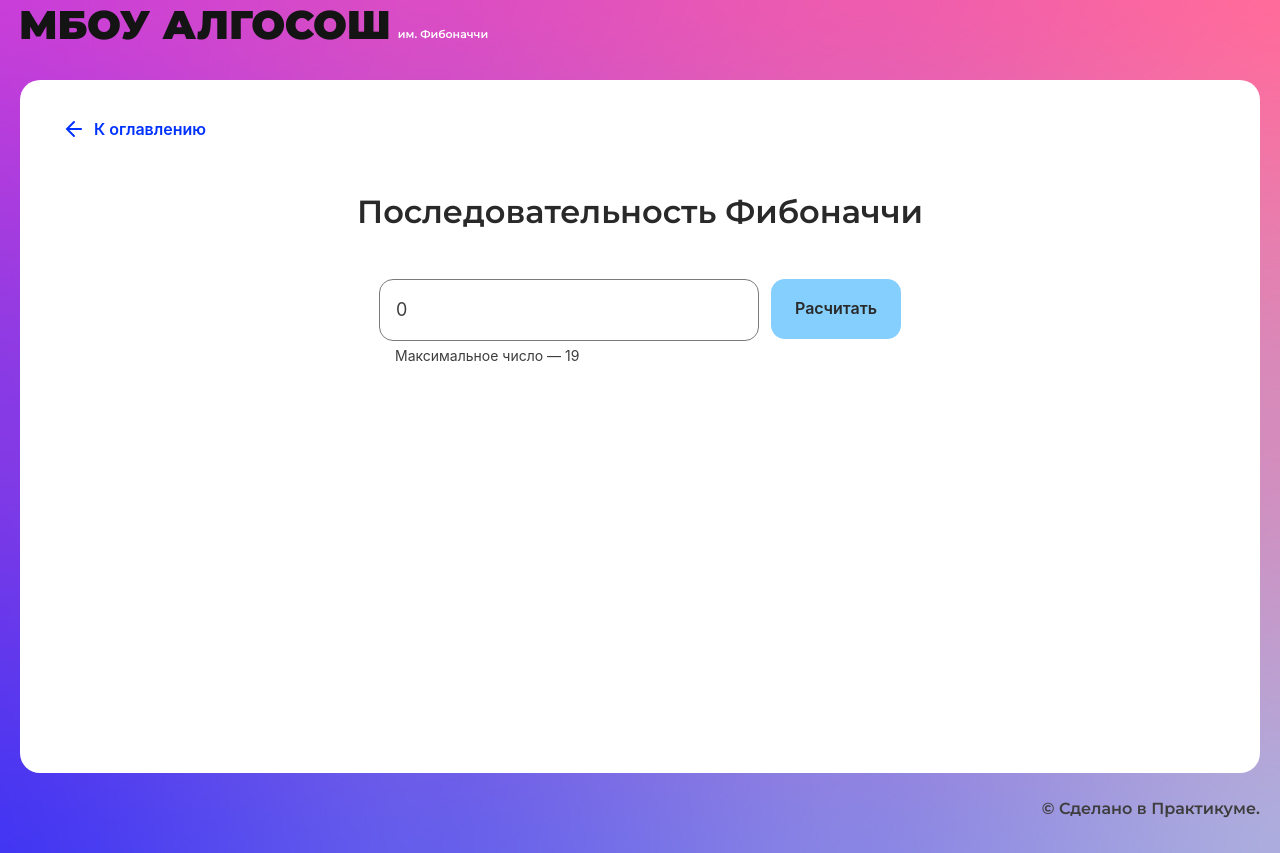
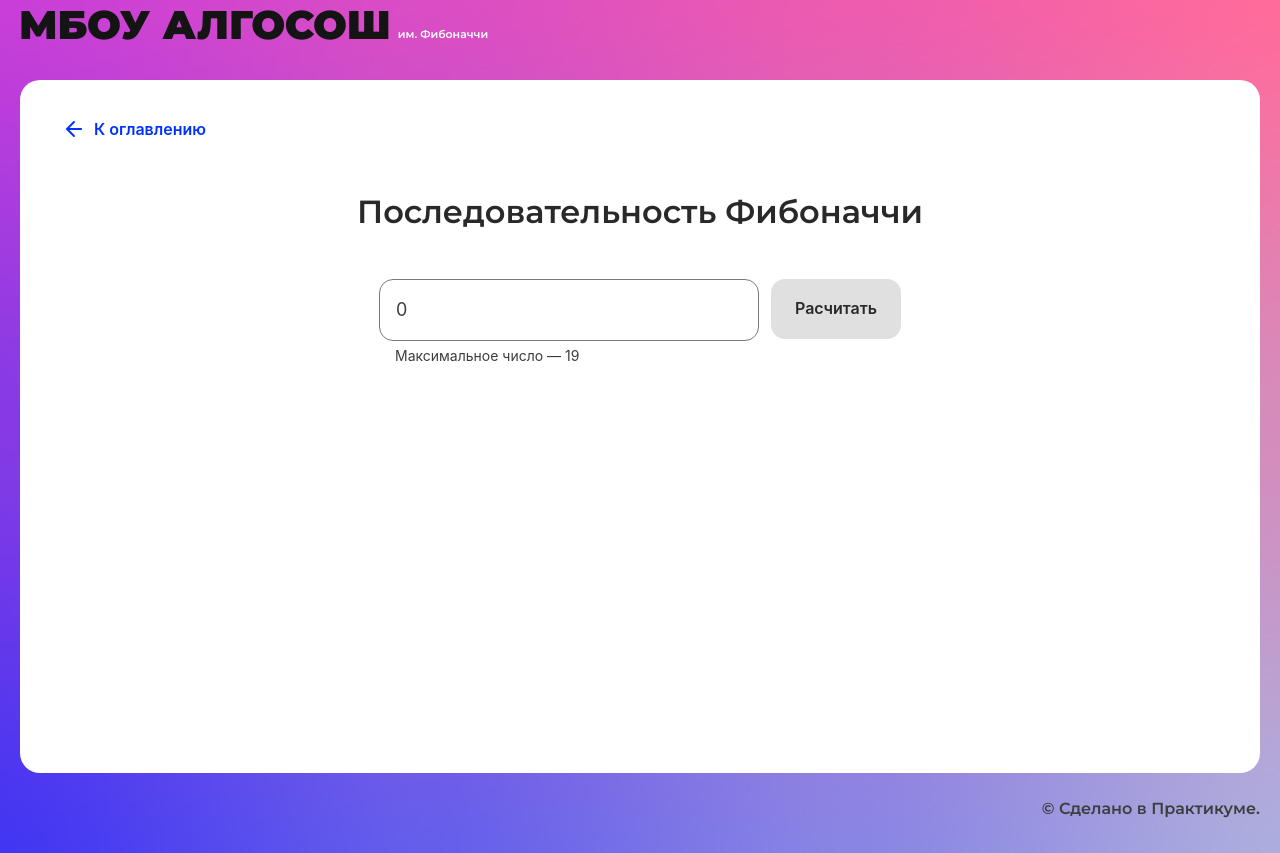
Before and after one commit to LexorV/algososh, a React (Create React App) app: page /fibonacci in a window 1280 px wide. Built offline with nearby package versions, Linux system fonts and the light colour scheme.

Commit message:
fibonacci test  add

```diff
--- a/src/components/fibonacci-page/fibonacci-page.tsx
+++ b/src/components/fibonacci-page/fibonacci-page.tsx
@@ -1,11 +1,11 @@
-import React, { useState, ChangeEvent, SyntheticEvent} from "react";
+import React, { useState, ChangeEvent, SyntheticEvent } from "react";
 import { SolutionLayout } from "../ui/solution-layout/solution-layout";
 import { Circle } from '../ui/circle/circle';
 import { Input } from "../ui/input/input";
 import { Button } from "../ui/button/button";
 import { nanoid } from "nanoid";
 import fibonacciStyle from './fibonacci-page.module.css';
-import {fiboAlgo} from './fiboAlgo';
+import { fiboAlgo } from './fiboAlgo';
 export const FibonacciPage: React.FC = () => {
   const [numberInput, setNumberInput] = useState<number>(0);
   const [started, setStarted] = useState<boolean>(false);
@@ -15,15 +15,15 @@ export const FibonacciPage: React.FC = () => {
     animationFibb(fiboAlgo(numberInput));
     setStarted(false)
   }
-  const animationFibb = async(arr:number[][]) => {
+  const animationFibb = async (arr: number[][]) => {
     for (const element of arr) {
-     await new Promise<void>((res) => {
+      await new Promise<void>((res) => {
         setTimeout(() => {
           res()
         }, 500)
-    });
-    setArrNumber(element);
-  }
+      });
+      setArrNumber(element);
+    }
   }
   const onFormChange = (e: ChangeEvent<HTMLInputElement>) => {
     setNumberInput(parseInt(e.target.value));
@@ -42,7 +42,14 @@ export const FibonacciPage: React.FC = () => {
             max={19}
             value={numberInput}
             onChange={onFormChange} />
-          <Button disabled={numberInput > 18} isLoader={started} type="submit" text='Расчитать' />
+          <Button
+            disabled={numberInput > 18 ||
+              numberInput === 0 ||
+              !numberInput ||
+              numberInput < 0}
+            isLoader={started}
+            type="submit"
+            text='Расчитать' />
         </form>
         <ul className={fibonacciStyle.lists_circle}>
           {arrNumber.length >= 1 && (arrNumber.map((list) => {
```
Also changed, not shown: 1 other file (tests, documents, lock files or other folders).
